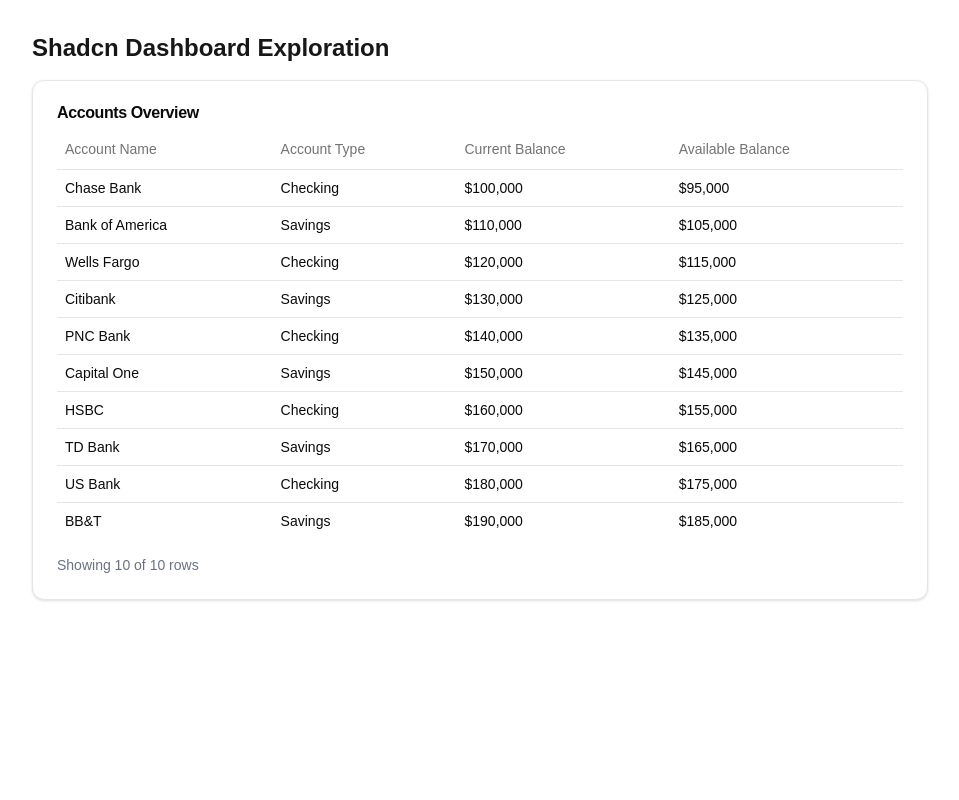
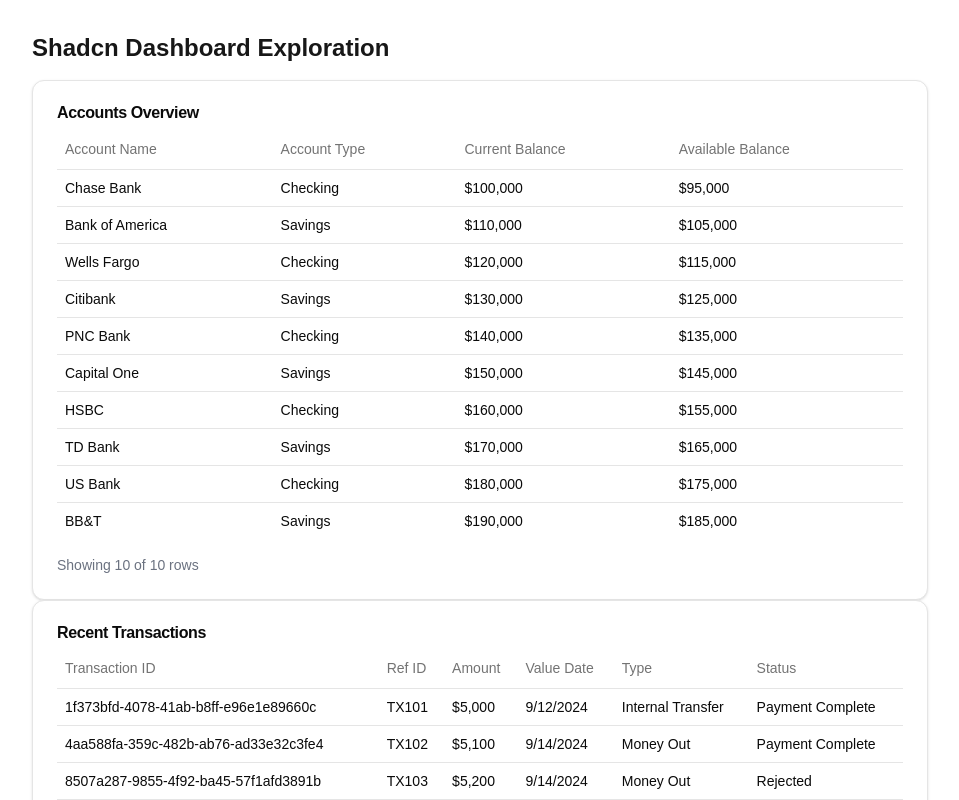
Before and after one commit to jonbrick/shacn-dashboard-exploration, a Next.js app: page / in a window 1280 px wide. Shown: the top 800 px of the page, without its empty margins (0-959 px from the left). Built offline with nearby package versions, Linux system fonts and the light colour scheme.

Commit message:
Added Transactions Card

```diff
--- a/src/app/page.tsx
+++ b/src/app/page.tsx
@@ -1,6 +1,7 @@
 import data from "@/data/data.json";
 import { Data } from "@/data/types";
 import { AccountCard } from "@/components/AccountCard";
+import { TransactionCard } from "@/components/TransactionsCard";
 
 export default function Home() {
   const appData: Data = data;
@@ -9,6 +10,7 @@
     <main className="p-8">
       <h1 className="text-2xl font-bold mb-4">Shadcn Dashboard Exploration</h1>
       <AccountCard accounts={appData.accounts} />
+      <TransactionCard transactions={appData.transactions} />
     </main>
   );
 }
--- /dev/null
+++ b/src/components/TransactionsCard.tsx
@@ -0,0 +1,44 @@
+import { Transaction } from "@/data/types";
+import { DashboardCard } from "./DashboardCard";
+import { DashboardTable } from "./DashboardTable";
+
+interface TransactionCardProps {
+  transactions: Transaction[];
+}
+
+export function TransactionCard({ transactions }: TransactionCardProps) {
+  const columns = [
+    { header: "Transaction ID", accessorKey: "transactionID" },
+    { header: "Ref ID", accessorKey: "refID" },
+    {
+      header: "Amount",
+      accessorKey: "amount",
+      cell: (transaction: Transaction) =>
+        `$${transaction.amount.toLocaleString()}`,
+    },
+    {
+      header: "Value Date",
+      accessorKey: "valueDate",
+      cell: (transaction: Transaction) =>
+        new Date(transaction.valueDate).toLocaleDateString(),
+    },
+    { header: "Type", accessorKey: "type" },
+    {
+      header: "Status",
+      accessorKey: "statusHistory",
+      cell: (transaction: Transaction) =>
+        transaction.statusHistory[transaction.statusHistory.length - 1].status,
+    },
+  ];
+
+  const content = (
+    <DashboardTable
+      data={transactions.slice(0, 10)} // Only pass the first 10 transactions
+      columns={columns}
+      rowsPerPage={10}
+      totalRows={transactions.length} // Pass the total number of transactions
+    />
+  );
+
+  return <DashboardCard title="Recent Transactions" content={content} />;
+}
```
